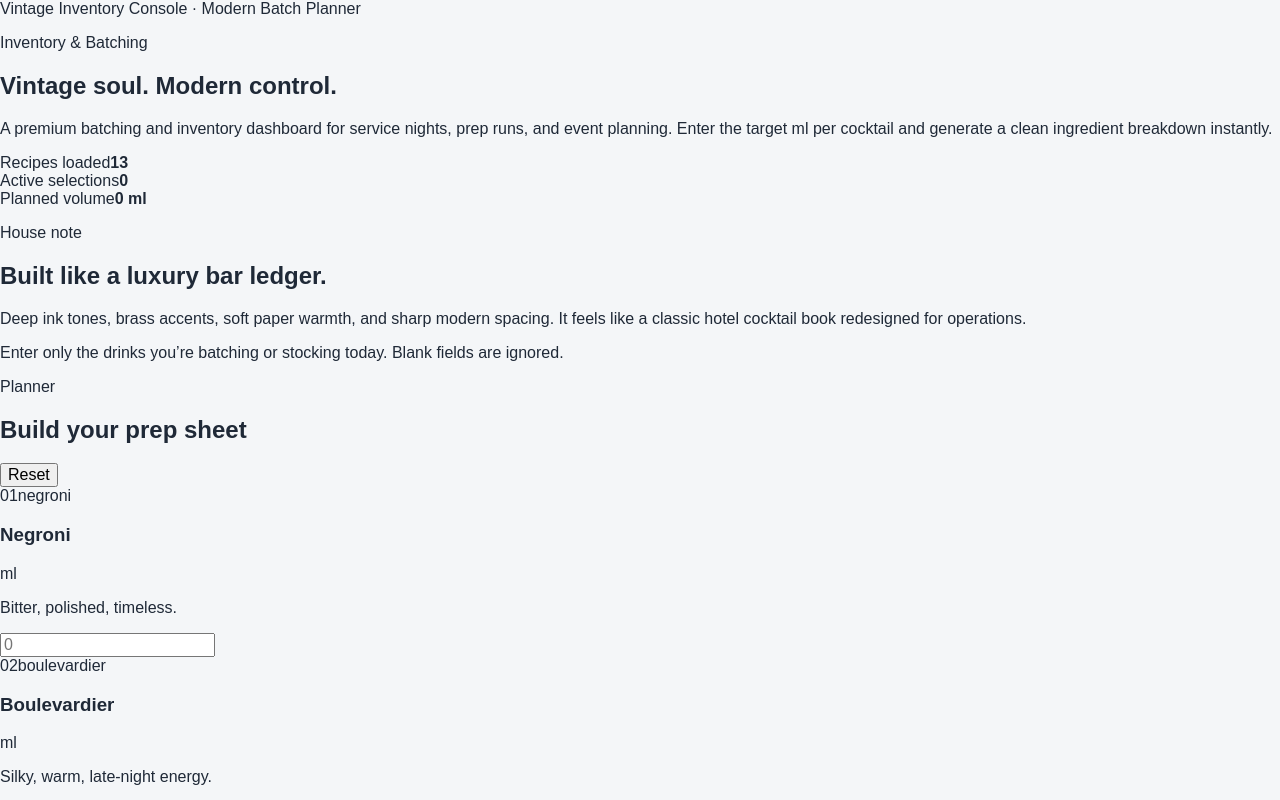
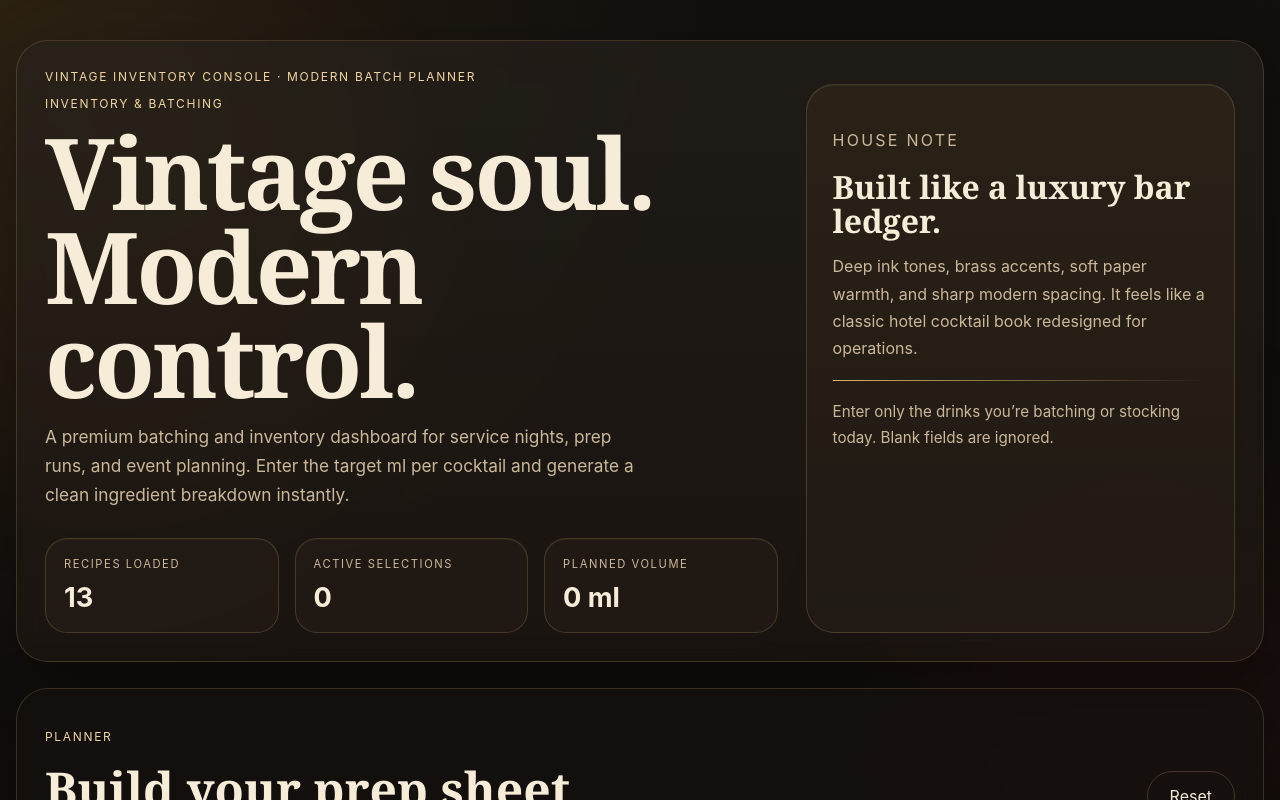
Before and after one commit to s-ciobanu-r/cocktail-calculator, a Next.js app: page / in a window 1280 px wide. Shown: the top 800 px of the page. Built offline with nearby package versions, Linux system fonts and the light colour scheme.

Commit message:
Enhance global styles with CSS variables and updates
Added CSS variables for theming and improved styles for various components.

```diff
--- a/app/globals.css
+++ b/app/globals.css
@@ -1,21 +1,567 @@
+:root {
+  --bg: #0f0d0b;
+  --bg-soft: #171310;
+  --card: rgba(36, 28, 22, 0.72);
+  --card-strong: rgba(29, 22, 17, 0.88);
+  --line: rgba(198, 167, 110, 0.22);
+  --gold: #d6b16f;
+  --gold-soft: #f1d6a3;
+  --cream: #f6ecd8;
+  --muted: #cbb89a;
+  --text: #f7f1e6;
+  --ink: #1a1612;
+  --danger: #ffb4a8;
+  --shadow: 0 20px 60px rgba(0, 0, 0, 0.35);
+}
+
 * {
   box-sizing: border-box;
 }
 
-html,
-body {
-  padding: 0;
-  margin: 0;
-  font-family: Arial, Helvetica, sans-serif;
-  background: #f4f6f8;
-  color: #1f2937;
+html {
+  scroll-behavior: smooth;
 }
 
-a {
-  color: inherit;
+body {
+  margin: 0;
+  color: var(--text);
+  background:
+    radial-gradient(circle at top left, rgba(161, 120, 51, 0.16), transparent 28%),
+    radial-gradient(circle at bottom right, rgba(109, 39, 24, 0.22), transparent 24%),
+    linear-gradient(180deg, #120f0d 0%, #0d0b09 100%);
+  font-family:
+    Inter, ui-sans-serif, system-ui, -apple-system, BlinkMacSystemFont, "Segoe UI",
+    sans-serif;
 }
 
 button,
 input {
   font: inherit;
 }
+
+button {
+  cursor: pointer;
+}
+
+input {
+  width: 100%;
+  border: 1px solid rgba(214, 177, 111, 0.2);
+  background: rgba(255, 248, 239, 0.05);
+  color: var(--text);
+  padding: 16px 18px;
+  border-radius: 18px;
+  outline: none;
+  transition: 180ms ease;
+  font-size: 1rem;
+}
+
+input::placeholder {
+  color: rgba(246, 236, 216, 0.34);
+}
+
+input:focus {
+  border-color: rgba(214, 177, 111, 0.6);
+  box-shadow: 0 0 0 4px rgba(214, 177, 111, 0.12);
+  background: rgba(255, 248, 239, 0.08);
+}
+
+.page-shell {
+  position: relative;
+  width: min(1280px, calc(100% - 32px));
+  margin: 0 auto;
+  padding: 40px 0 80px;
+}
+
+.ambient {
+  position: fixed;
+  inset: auto;
+  width: 38vw;
+  height: 38vw;
+  border-radius: 999px;
+  filter: blur(80px);
+  pointer-events: none;
+  opacity: 0.22;
+  z-index: 0;
+}
+
+.ambient-left {
+  top: 0;
+  left: -8vw;
+  background: rgba(155, 102, 34, 0.34);
+}
+
+.ambient-right {
+  bottom: -10vw;
+  right: -8vw;
+  background: rgba(109, 39, 24, 0.42);
+}
+
+.hero,
+.form-wrap,
+.results-wrap {
+  position: relative;
+  z-index: 1;
+}
+
+.hero {
+  padding: 28px;
+  border: 1px solid var(--line);
+  border-radius: 32px;
+  background:
+    linear-gradient(180deg, rgba(255, 245, 230, 0.04), rgba(255, 245, 230, 0.01)),
+    rgba(26, 20, 16, 0.62);
+  box-shadow: var(--shadow);
+  backdrop-filter: blur(14px);
+}
+
+.hero-badge,
+.card-chip,
+.unit-pill,
+.panel-kicker,
+.eyebrow,
+.stat-label,
+.submit-note,
+.results-card-header span,
+.card-index {
+  letter-spacing: 0.14em;
+  text-transform: uppercase;
+}
+
+.hero-badge,
+.panel-kicker,
+.eyebrow,
+.card-chip,
+.card-index {
+  color: var(--gold-soft);
+}
+
+.hero-grid {
+  display: grid;
+  grid-template-columns: 1.45fr 0.85fr;
+  gap: 28px;
+  align-items: stretch;
+}
+
+.eyebrow,
+.hero-badge {
+  font-size: 0.75rem;
+}
+
+.hero h1 {
+  margin: 14px 0 14px;
+  max-width: 11ch;
+  font-family: Georgia, "Times New Roman", serif;
+  font-size: clamp(3rem, 8vw, 6.2rem);
+  line-height: 0.95;
+  letter-spacing: -0.03em;
+  color: var(--cream);
+}
+
+.hero-copy {
+  max-width: 56ch;
+  color: var(--muted);
+  font-size: 1.08rem;
+  line-height: 1.7;
+  margin: 0 0 28px;
+}
+
+.hero-stats {
+  display: grid;
+  grid-template-columns: repeat(3, minmax(0, 1fr));
+  gap: 16px;
+}
+
+.stat-card,
+.hero-panel-inner,
+.cocktail-card,
+.results-card,
+.category-card {
+  border: 1px solid var(--line);
+  background: var(--card);
+  box-shadow: inset 0 1px 0 rgba(255, 245, 230, 0.04);
+}
+
+.stat-card {
+  padding: 18px;
+  border-radius: 22px;
+}
+
+.stat-card strong {
+  display: block;
+  margin-top: 10px;
+  font-size: 1.7rem;
+  color: var(--cream);
+}
+
+.stat-label {
+  display: block;
+  font-size: 0.7rem;
+  color: var(--muted);
+}
+
+.hero-panel {
+  display: flex;
+}
+
+.hero-panel-inner {
+  width: 100%;
+  border-radius: 28px;
+  padding: 26px;
+  background:
+    linear-gradient(180deg, rgba(214, 177, 111, 0.08), rgba(255, 245, 230, 0.02)),
+    var(--card-strong);
+}
+
+.hero-panel h2,
+.section-heading h2,
+.cocktail-title-row h3,
+.results-card-header h3 {
+  margin: 0;
+  font-family: Georgia, "Times New Roman", serif;
+}
+
+.hero-panel h2 {
+  margin-top: 10px;
+  font-size: 2rem;
+  line-height: 1.05;
+  color: var(--cream);
+}
+
+.hero-panel p {
+  color: var(--muted);
+  line-height: 1.7;
+}
+
+.panel-rule {
+  height: 1px;
+  margin: 18px 0;
+  background: linear-gradient(90deg, var(--gold), transparent);
+}
+
+.panel-small {
+  font-size: 0.95rem;
+}
+
+.form-wrap,
+.results-wrap {
+  margin-top: 26px;
+  padding: 28px;
+  border-radius: 32px;
+  border: 1px solid var(--line);
+  background: rgba(22, 17, 14, 0.72);
+  box-shadow: var(--shadow);
+  backdrop-filter: blur(12px);
+}
+
+.section-heading {
+  display: flex;
+  align-items: end;
+  justify-content: space-between;
+  gap: 18px;
+  margin-bottom: 22px;
+}
+
+.section-heading h2 {
+  font-size: clamp(2rem, 4vw, 3rem);
+  color: var(--cream);
+}
+
+.heading-actions {
+  display: flex;
+  gap: 12px;
+  flex-wrap: wrap;
+}
+
+.cocktail-grid {
+  display: grid;
+  grid-template-columns: repeat(3, minmax(0, 1fr));
+  gap: 18px;
+}
+
+.cocktail-card {
+  display: block;
+  border-radius: 26px;
+  padding: 18px;
+  transition: transform 180ms ease, border-color 180ms ease, background 180ms ease;
+}
+
+.cocktail-card:hover {
+  transform: translateY(-2px);
+  border-color: rgba(214, 177, 111, 0.42);
+  background: rgba(44, 33, 25, 0.92);
+}
+
+.cocktail-card-top,
+.cocktail-title-row,
+.results-row,
+.results-card-header,
+.submit-row {
+  display: flex;
+  align-items: center;
+  justify-content: space-between;
+}
+
+.cocktail-card-top {
+  margin-bottom: 16px;
+}
+
+.card-index {
+  font-size: 0.7rem;
+}
+
+.card-chip {
+  font-size: 0.65rem;
+  opacity: 0.7;
+}
+
+.cocktail-title-row {
+  gap: 12px;
+  margin-bottom: 10px;
+}
+
+.cocktail-title-row h3 {
+  font-size: 1.3rem;
+  color: var(--cream);
+}
+
+.unit-pill {
+  padding: 6px 10px;
+  border-radius: 999px;
+  background: rgba(214, 177, 111, 0.1);
+  border: 1px solid rgba(214, 177, 111, 0.2);
+  font-size: 0.65rem;
+  color: var(--gold-soft);
+}
+
+.cocktail-copy {
+  min-height: 42px;
+  margin: 0 0 16px;
+  color: var(--muted);
+  line-height: 1.5;
+  font-size: 0.95rem;
+}
+
+.primary-button,
+.ghost-button {
+  border-radius: 999px;
+  padding: 14px 22px;
+  border: 1px solid transparent;
+  transition: 180ms ease;
+}
+
+.primary-button {
+  background: linear-gradient(180deg, #e0bb7e 0%, #c69754 100%);
+  color: #1b140d;
+  font-weight: 700;
+  box-shadow: 0 10px 24px rgba(214, 177, 111, 0.18);
+}
+
+.primary-button:hover {
+  transform: translateY(-1px);
+  filter: brightness(1.02);
+}
+
+.primary-button:disabled {
+  opacity: 0.7;
+  cursor: wait;
+}
+
+.primary-button.compact {
+  padding-inline: 18px;
+}
+
+.ghost-button {
+  background: transparent;
+  color: var(--cream);
+  border-color: rgba(214, 177, 111, 0.24);
+}
+
+.ghost-button:hover {
+  background: rgba(214, 177, 111, 0.08);
+  border-color: rgba(214, 177, 111, 0.42);
+}
+
+.submit-row {
+  margin-top: 24px;
+  gap: 16px;
+  flex-wrap: wrap;
+}
+
+.submit-note {
+  margin: 0;
+  color: var(--muted);
+  font-size: 0.75rem;
+}
+
+.error-box {
+  margin-top: 16px;
+  padding: 14px 16px;
+  border-radius: 18px;
+  color: var(--danger);
+  background: rgba(120, 20, 20, 0.18);
+  border: 1px solid rgba(255, 180, 168, 0.22);
+}
+
+.results-grid {
+  display: grid;
+  grid-template-columns: 1.1fr 0.9fr;
+  gap: 18px;
+}
+
+.results-side {
+  display: grid;
+  gap: 18px;
+}
+
+.results-card,
+.category-card {
+  border-radius: 26px;
+  padding: 18px;
+}
+
+.results-card-header {
+  gap: 12px;
+  margin-bottom: 14px;
+}
+
+.results-card-header h3 {
+  font-size: 1.4rem;
+  color: var(--cream);
+}
+
+.results-card-header span {
+  font-size: 0.68rem;
+  color: var(--muted);
+}
+
+.results-table {
+  display: grid;
+  gap: 10px;
+}
+
+.results-table.tight {
+  gap: 8px;
+}
+
+.results-row {
+  gap: 16px;
+  padding: 12px 14px;
+  border-radius: 16px;
+  background: rgba(255, 248, 239, 0.04);
+  border: 1px solid rgba(214, 177, 111, 0.08);
+}
+
+.results-row span {
+  color: var(--muted);
+}
+
+.results-row strong {
+  color: var(--cream);
+  white-space: nowrap;
+}
+
+@media print {
+  body {
+    background: white;
+    color: #111;
+  }
+
+  .ambient,
+  .hero,
+  .submit-row,
+  .heading-actions,
+  .ghost-button,
+  .primary-button,
+  .error-box {
+    display: none !important;
+  }
+
+  .page-shell {
+    width: 100%;
+    padding: 0;
+  }
+
+  .form-wrap {
+    display: none;
+  }
+
+  .results-wrap {
+    margin: 0;
+    border: 0;
+    box-shadow: none;
+    background: white;
+    color: #111;
+  }
+
+  .results-card,
+  .category-card,
+  .results-row {
+    color: #111;
+    background: white;
+    border-color: #ddd;
+  }
+
+  .results-row span,
+  .results-card-header span {
+    color: #444;
+  }
+
+  .section-heading h2,
+  .results-card-header h3 {
+    color: #111;
+  }
+}
+
+@media (max-width: 1100px) {
+  .hero-grid,
+  .results-grid,
+  .cocktail-grid {
+    grid-template-columns: 1fr 1fr;
+  }
+
+  .results-grid {
+    grid-template-columns: 1fr;
+  }
+
+  .hero-panel {
+    grid-column: span 2;
+  }
+}
+
+@media (max-width: 720px) {
+  .page-shell {
+    width: min(100% - 20px, 1280px);
+    padding-top: 20px;
+  }
+
+  .hero,
+  .form-wrap,
+  .results-wrap {
+    padding: 18px;
+    border-radius: 24px;
+  }
+
+  .hero-grid,
+  .cocktail-grid,
+  .hero-stats {
+    grid-template-columns: 1fr;
+  }
+
+  .hero-panel {
+    grid-column: auto;
+  }
+
+  .section-heading,
+  .submit-row {
+    align-items: start;
+    flex-direction: column;
+  }
+
+  .cocktail-title-row h3 {
+    font-size: 1.15rem;
+  }
+
+  .hero h1 {
+    font-size: 3rem;
+  }
+}
```
